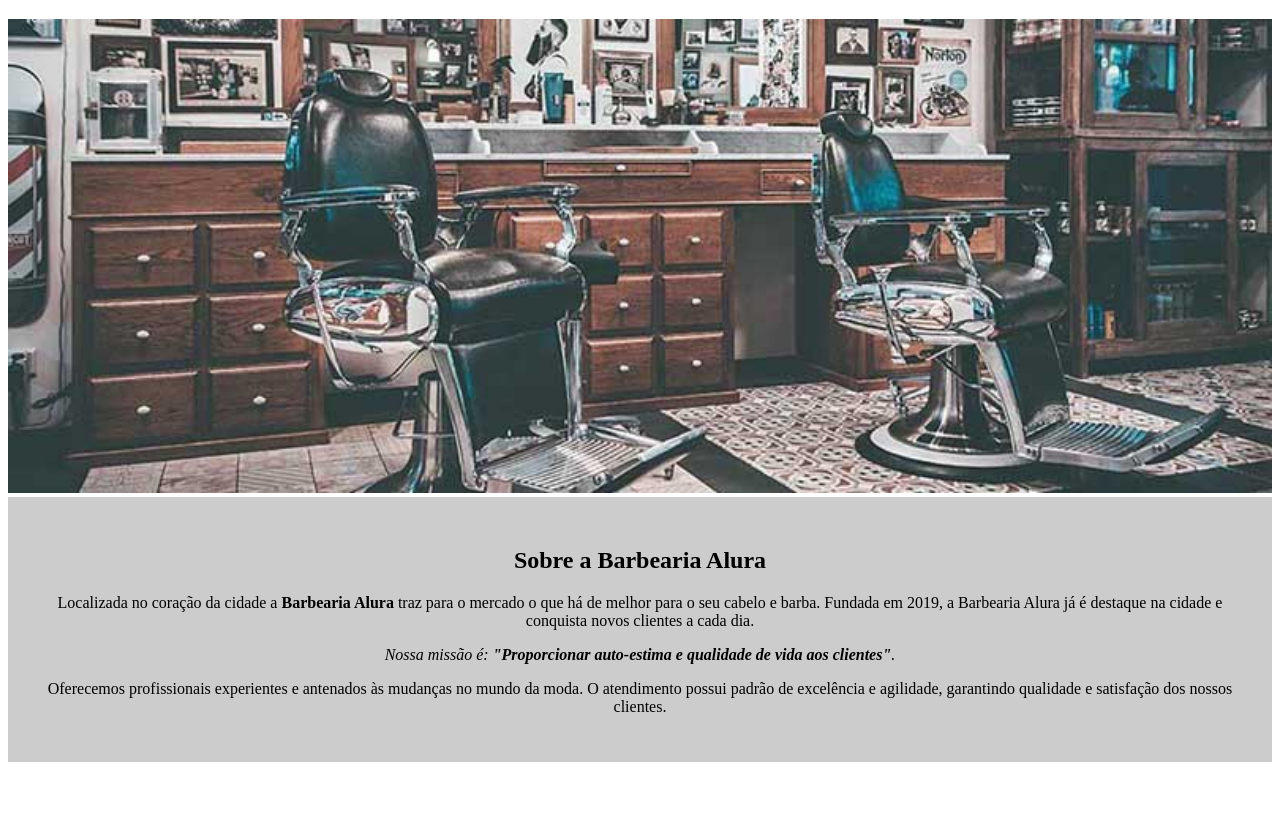
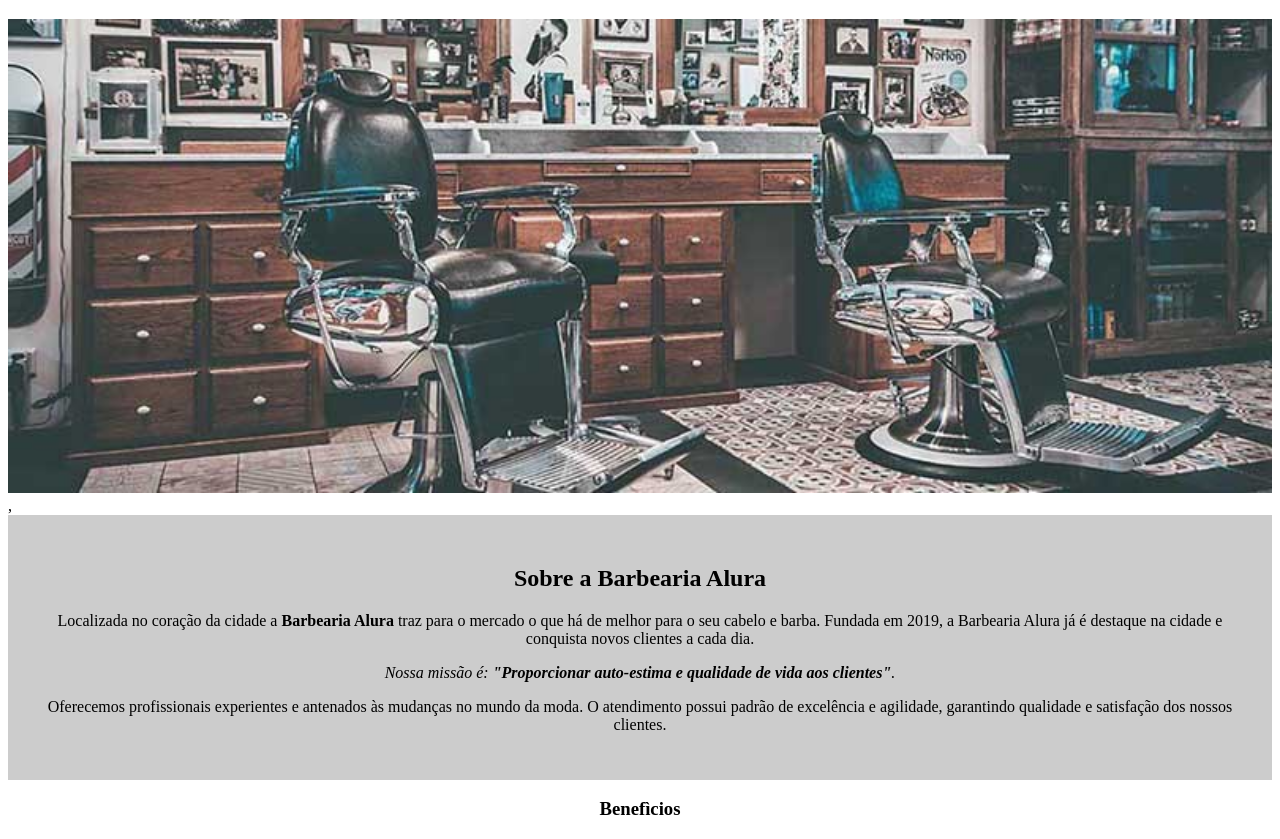
Before and after one commit to KAIO1002/sitealura1a, a plain HTML site: page index.html in a window 1280 px wide. Shown: the part 61-900 px from the top of the page. Before the commit the page ends 831 px from the top, so only its background shows below. Drawn offline with Linux system fonts and the light colour scheme.

Commit message:
titulo h3

```diff
--- a/index.html
+++ b/index.html
@@ -10,7 +10,7 @@
         <header>
             <h1 class="titulo-principal">Barbearia Alura</h1>
         </header>
-        <img id="banner" src="banner.jpg">
+        <img id="banner" src="banner.jpg">,
         <div class="principal">
 			<h2 class="titulo-centralizado">Sobre a Barbearia Alura</h2>
             <p>
@@ -28,5 +28,12 @@
             </p>
 
         </div>
+
+        <div class="beneficios">
+            <h3 class="titulo-centralizado">
+                Benefìcios
+            </h3>
+        </div>
+
     </body>
 </html>
```
